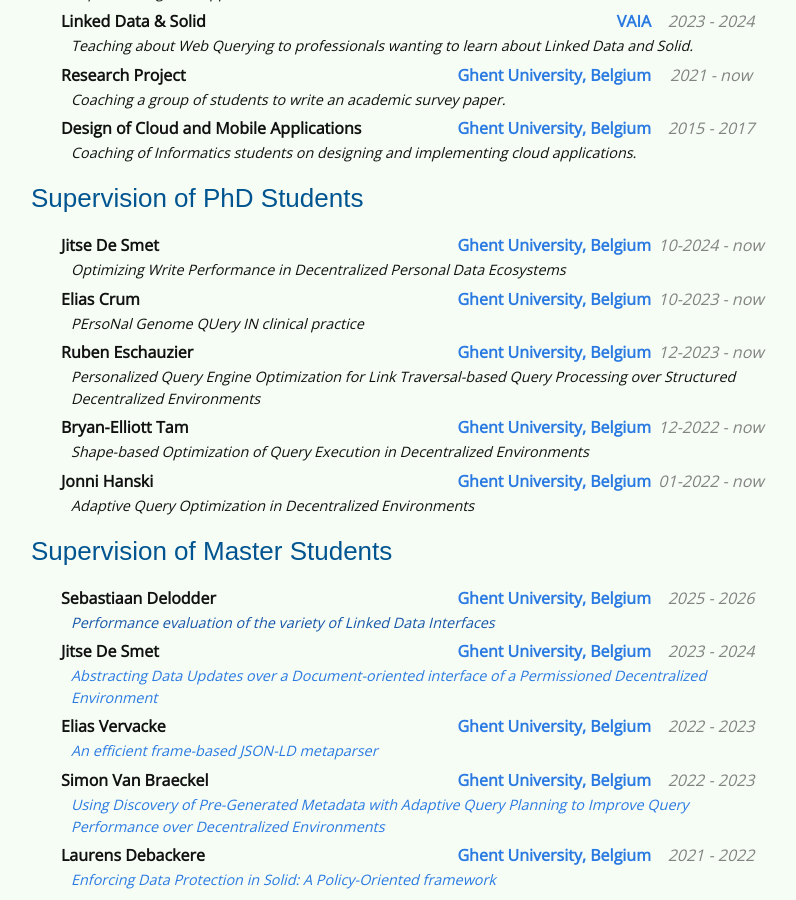
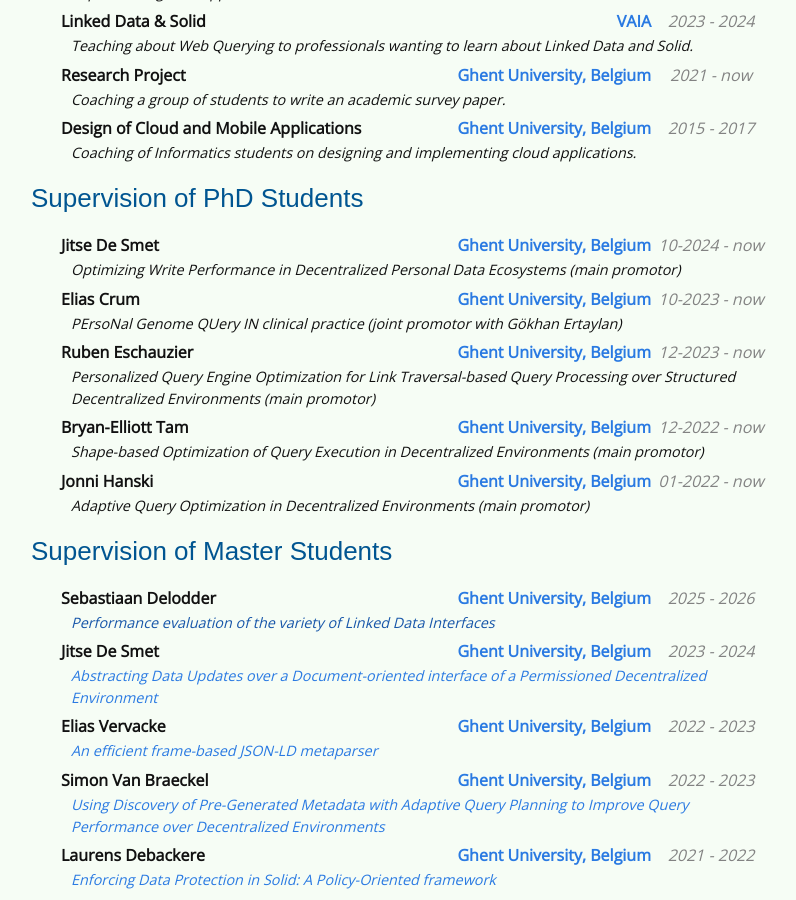
Before and after one commit to rubensworks/rubensworks.net, a Jekyll site: the page built from cv.md, in a window 1280 px wide and 900 px high, scrolled down 2972 px. Shown: the whole window, without its empty margins (239-1035 px from the left). Built offline with Jekyll 4.4.1, drawn with Linux system fonts in a browser that asks for light colours; some web fonts are replaced.

Commit message:
Clarify promotor on PhD students

```diff
--- a/_data/studentsphd.yml
+++ b/_data/studentsphd.yml
@@ -2,24 +2,24 @@
     startdate: 10-2024
     enddate: now
     location: "Ghent University, Belgium"
-    title: Optimizing Write Performance in Decentralized Personal Data Ecosystems
+    title: Optimizing Write Performance in Decentralized Personal Data Ecosystems (main promotor)
 "Elias Crum":
     startdate: 10-2023
     enddate: now
     location: "Ghent University, Belgium"
-    title: PErsoNal Genome QUery IN clinical practice
+    title: PErsoNal Genome QUery IN clinical practice (joint promotor with Gökhan Ertaylan)
 "Ruben Eschauzier":
     startdate: 12-2023
     enddate: now
     location: "Ghent University, Belgium"
-    title: Personalized Query Engine Optimization for Link Traversal-based Query Processing over Structured Decentralized Environments
+    title: Personalized Query Engine Optimization for Link Traversal-based Query Processing over Structured Decentralized Environments (main promotor)
 "Bryan-Elliott Tam":
     startdate: 12-2022
     enddate: now
     location: "Ghent University, Belgium"
-    title: Shape-based Optimization of Query Execution in Decentralized Environments
+    title: Shape-based Optimization of Query Execution in Decentralized Environments (main promotor)
 "Jonni Hanski":
     startdate: 01-2022
     enddate: now
     location: "Ghent University, Belgium"
-    title: Adaptive Query Optimization in Decentralized Environments
+    title: Adaptive Query Optimization in Decentralized Environments (main promotor)
```
